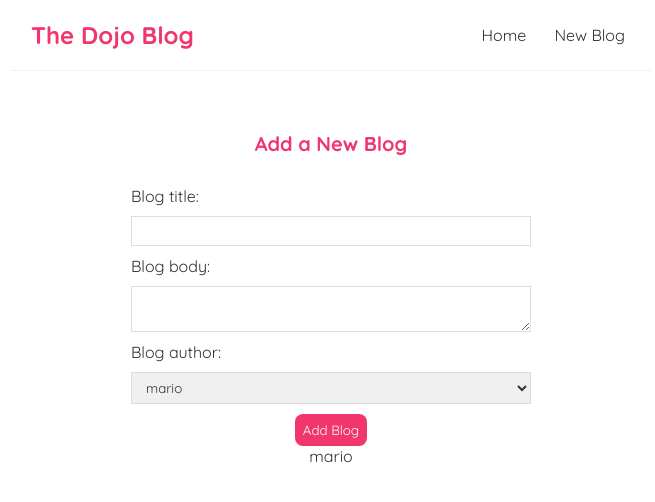
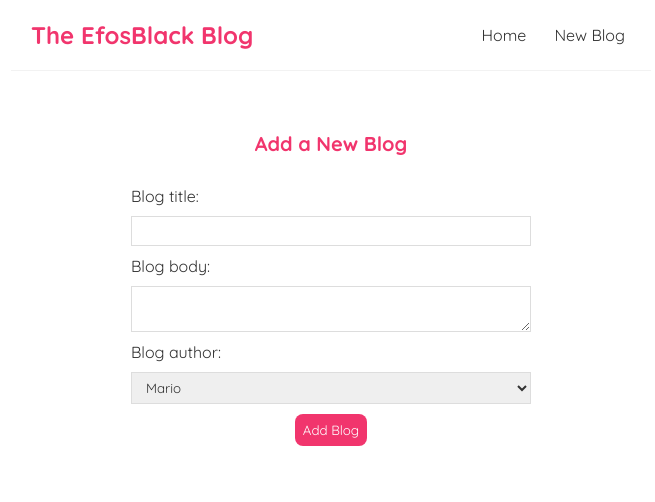
Before and after one commit to efosblack/learning_react, a React (Create React App) app in the folder dojo-blog/: page /create in a window 1280 px wide. Shown: the top 502 px of the page, without its empty margins (309-964 px from the left). Built offline with nearby package versions, Linux system fonts and the light colour scheme.

Commit message:
404 page

```diff
--- a/dojo-blog/src/App.js
+++ b/dojo-blog/src/App.js
@@ -3,6 +3,7 @@ import Home from './Home';
 import { BrowserRouter as Router, Route, Switch } from 'react-router-dom';
 import Create from './Create';
 import BlogDetails from './BlogDetails';
+import NotFound from './NotFound';
 
 function App() {
   return (
@@ -21,6 +22,9 @@ function App() {
 
               <BlogDetails />
             </Route>
+            <Route path="*">
+              <NotFound />
+            </Route>
           </Switch>
         </div>
       </div>
--- a/dojo-blog/src/Create.js
+++ b/dojo-blog/src/Create.js
@@ -51,14 +51,15 @@ const Create = () => {
                  onChange={(e) =>setAuthor(e.target.value)}
                  >
 
-                    <option value="mario">mario</option>
-                    <option value="yoshi">yoshi</option>
+                    <option value="Mario">Mario</option>
+                    <option value="Luigi">Luigi</option>
+                    <option value="Annonymous">Annonymous</option>
                 </select>
                 { !isPending && <button>Add Blog</button>}
                 {  isPending && <button disabled>Adding Blog</button>}
-                <p>{ title }</p>
+                {/* <p>{ title }</p>
                 <p>{ body }</p>
-                <p>{ author }</p>
+                <p>{ author }</p> */}
 
             </form>
         </div>
--- a/dojo-blog/src/Navbar.js
+++ b/dojo-blog/src/Navbar.js
@@ -3,7 +3,7 @@ import { Link } from 'react-router-dom'
 const Navbar = () => {
     return (
         <nav className="navbar">
-            <h1>The Dojo Blog</h1>
+            <h1>The EfosBlack Blog</h1>
             <div className="links">
                 <Link to="/">Home</Link>
                 <Link to="/create">New Blog</Link>
--- /dev/null
+++ b/dojo-blog/src/NotFound.js
@@ -0,0 +1,13 @@
+import { Link } from "react-router-dom";
+
+const NotFound = () => {
+    return (
+        <div className="not-found">
+            <h2>Sorry</h2>
+            <p>That page cannot be found!</p>
+            <Link to="/">Back to the homepage...</Link>
+        </div>
+     );
+}
+
+export default NotFound;
--- a/dojo-blog/src/index.css
+++ b/dojo-blog/src/index.css
@@ -101,3 +101,15 @@
   border-radius: 8px;
   cursor: pointer;
 }
+
+.not-found  a{
+  font-size: 15px;
+  color: #f1356d;
+  text-decoration: none;
+}
+
+.not-found  h2{
+  font-size: 25px;
+  color: #f1356d;
+  text-decoration: none;
+}
--- a/dojo-blog/src/usefetch.js
+++ b/dojo-blog/src/usefetch.js
@@ -31,7 +31,7 @@ const useFetch = (url) => {
             }
 
           })
-        }, 1000);
+        }, 500);
 
         return () => abortCont.abort();
 
```
